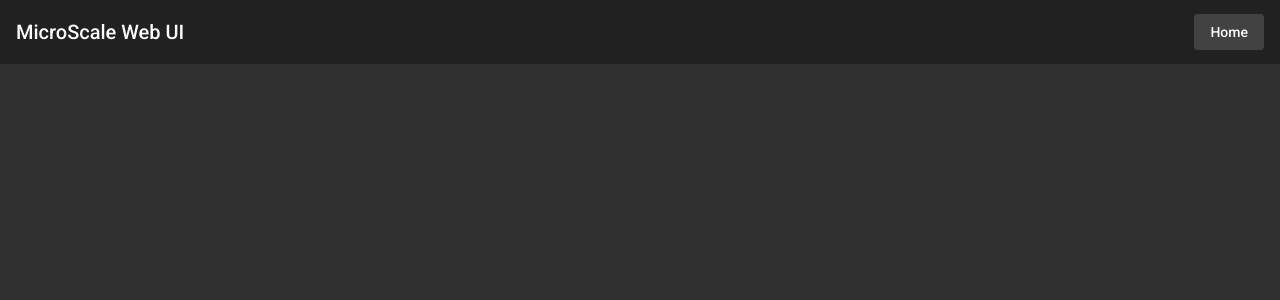
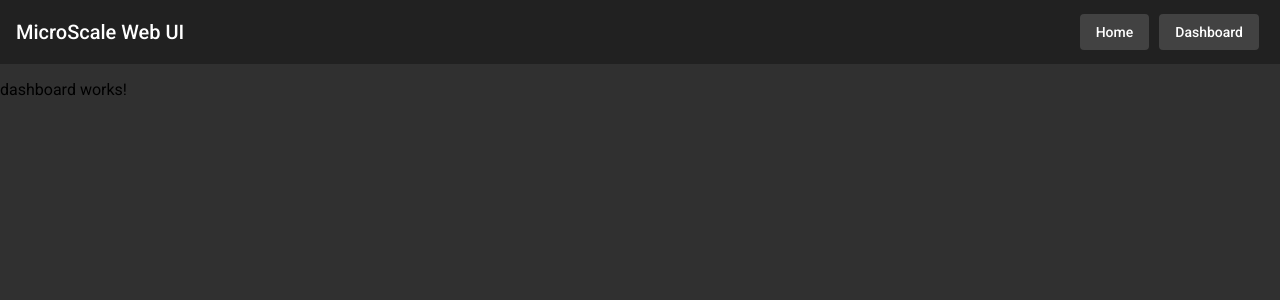
Before and after one commit to Rithy58/MicroScale, an Angular app in the folder web-ui/: page /dashboard in a window 1280 px wide. Before the commit this address led to /. Shown: the top 300 px of the page. Built offline with nearby package versions, Linux system fonts and the light colour scheme.

Commit message:
Added Dashboard Component to Web UI

```diff
--- a/web-ui/src/app/app-routing.module.ts
+++ b/web-ui/src/app/app-routing.module.ts
@@ -1,10 +1,12 @@
 import { NgModule } from '@angular/core';
 import { Routes, RouterModule } from '@angular/router';
 import { HomeComponent } from './home/home.component';
+import { DashboardComponent } from './dashboard/dashboard.component';
 
 
 const routes: Routes = [
-  { path: '', component: HomeComponent }
+  { path: '', component: HomeComponent },
+  { path: 'dashboard', component: DashboardComponent}
 ];
 
 @NgModule({
--- a/web-ui/src/app/app.component.html
+++ b/web-ui/src/app/app.component.html
@@ -2,6 +2,7 @@
   <span>MicroScale Web UI</span>
   <span class="fill-space"></span>
   <a href="/" mat-flat-button>Home</a>
+  <a mat-flat-button routerLink="/dashboard">Dashboard</a>
 </mat-toolbar>
 
 <router-outlet></router-outlet>
--- a/web-ui/src/app/app.component.scss
+++ b/web-ui/src/app/app.component.scss
@@ -1,3 +1,7 @@
 .fill-space {
     flex: 1 1 auto;
 }
+
+a {
+    margin: 5px;
+}
--- a/web-ui/src/app/app.module.ts
+++ b/web-ui/src/app/app.module.ts
@@ -8,11 +8,13 @@ import { BrowserAnimationsModule } from '@angular/platform-browser/animations';
 import { AppMaterialModule } from './app-material/app-material.module';
 import { HomeComponent } from './home/home.component';
 import { SocketIoService } from './socket-io.service';
+import { DashboardComponent } from './dashboard/dashboard.component';
 
 @NgModule({
   declarations: [
     AppComponent,
-    HomeComponent
+    HomeComponent,
+    DashboardComponent
   ],
   imports: [
     BrowserModule,
--- /dev/null
+++ b/web-ui/src/app/dashboard/dashboard.component.html
@@ -0,0 +1 @@
+<p>dashboard works!</p>
--- /dev/null
+++ b/web-ui/src/app/dashboard/dashboard.component.ts
@@ -0,0 +1,15 @@
+import { Component, OnInit } from '@angular/core';
+
+@Component({
+  selector: 'app-dashboard',
+  templateUrl: './dashboard.component.html',
+  styleUrls: ['./dashboard.component.scss']
+})
+export class DashboardComponent implements OnInit {
+
+  constructor() { }
+
+  ngOnInit() {
+  }
+
+}
```
Also changed, not shown: web-ui/src/app/dashboard/dashboard.component.scss (added), 1 other file (tests, documents, lock files or other folders).
